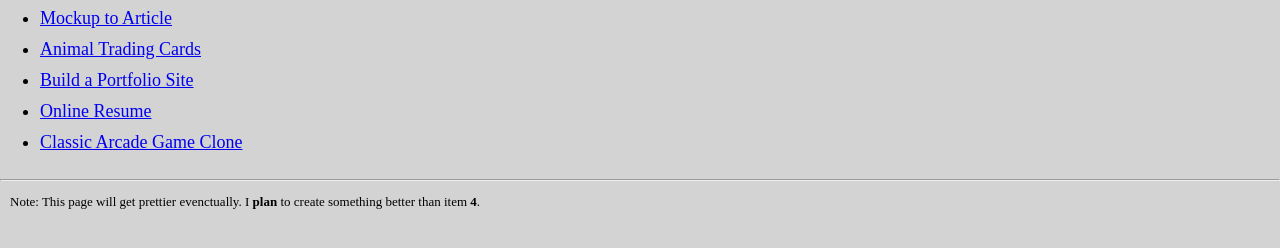
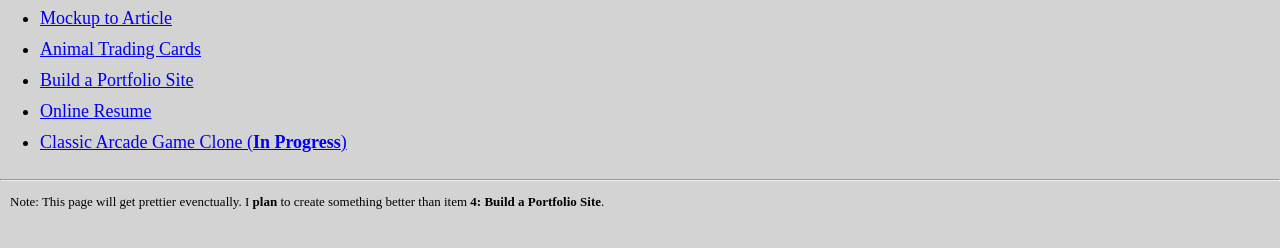
Before and after one commit to Riusuky/udacity-web-front-end, a website: page index.html in a window 1280 px wide. Shown: the part 86-334 px from the top of the page. Drawn offline with Linux system fonts and the light colour scheme.

Commit message:
Another update on index.html

```diff
--- a/index.html
+++ b/index.html
@@ -20,13 +20,13 @@
       <li class="item"><a href="3.Animal_Trading_Cards/card.html">Animal Trading Cards</a></li>
       <li class="item"><a href="4.Build_a_Portfolio_Site/index.html">Build a Portfolio Site</a></li>
       <li class="item"><a href="5.Online_Resume/index.html">Online Resume</a></li>
-      <li class="item"><a href="6.Classic_Arcade_Game_Clone/index.html">Classic Arcade Game Clone</a></li>
+      <li class="item"><a href="6.Classic_Arcade_Game_Clone/index.html">Classic Arcade Game Clone (<strong>In Progress</strong>)</a></li>
     </ul>
 
     <hr>
 
     <aside class="notes">
-      <p>Note: This page will get prettier evenctually. I <strong>plan</strong> to create something better than item <strong>4</strong>.</p>
+      <p>Note: This page will get prettier evenctually. I <strong>plan</strong> to create something better than item <strong>4: Build a Portfolio Site</strong>.</p>
     </aside>
   </body>
 </html>
```
